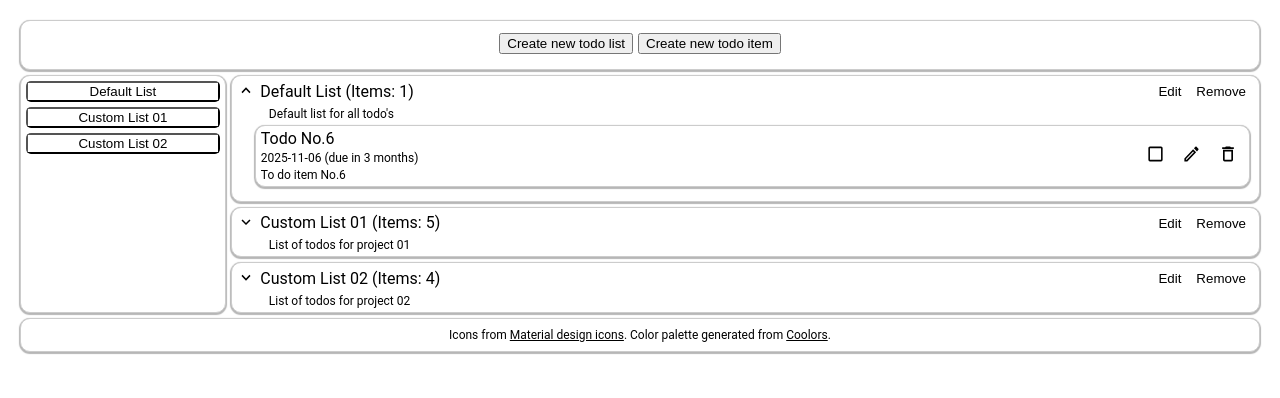
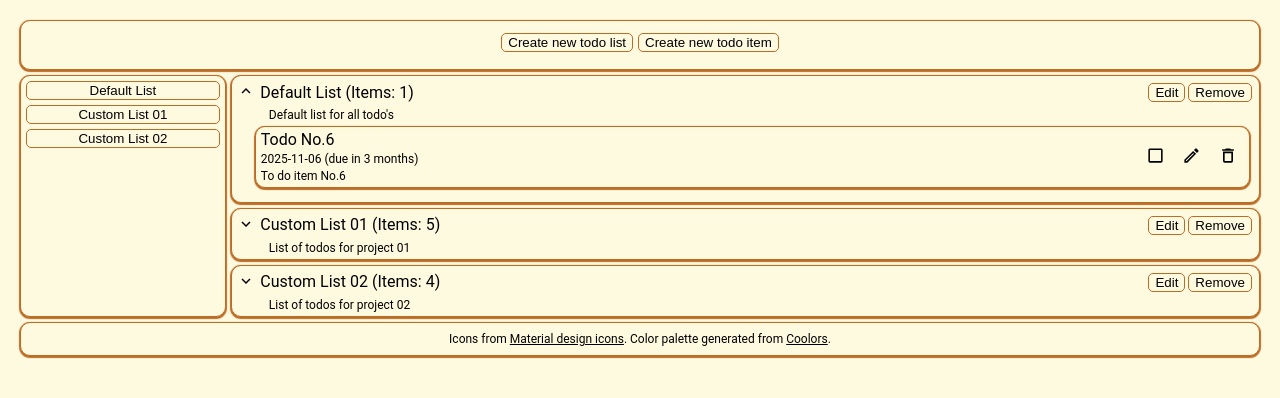
Before and after one commit to ignasc/todo-app, a website built with webpack: page src/template.html in a window 1280 px wide. Built offline with nearby package versions, Linux system fonts and the light colour scheme; files whose address does not match are found by name.

Commit message:
Apply generic input styling to all input elements.

```diff
--- a/src/UI.js
+++ b/src/UI.js
@@ -24,6 +24,7 @@ function showNavBar(){
 
     const btn_NewProject = document.createElement("button");
     btn_NewProject.textContent = "Create new todo list";
+    btn_NewProject.setAttribute("class", "btn-generic-style");
     btn_NewProject.addEventListener("click", ()=>{
         navbarForms.textContent = "";
         navbarForms.appendChild(returnNewProjectForm());
@@ -33,6 +34,7 @@ function showNavBar(){
 
     const btn_NewTodo = document.createElement("button");
     btn_NewTodo.textContent = "Create new todo item";
+    btn_NewTodo.setAttribute("class", "btn-generic-style");
     btn_NewTodo.addEventListener("click", ()=>{
         navbarForms.textContent = "";
         navbarForms.appendChild(returnNewTodoForm());
@@ -54,6 +56,7 @@ function showSideBar(){
     const projectList = document.createElement("ul");
     const projectItem = document.createElement("li")
     const btnProject = document.createElement("button");
+    btnProject.setAttribute("class", "btn-generic-style");
     const projects = projectRetrieve("getAll");
 
     if(projects.length == 0){
@@ -146,6 +149,7 @@ function returnProjectItemHtml(object){
 
     const btnExpand = document.createElement("button");
     btnExpand.setAttribute("id","btn-exp-" + object.id)
+    btnExpand.setAttribute("class", "btn-generic-style")
     if(object.cardExpanded){
         btnExpand.textContent = "";
         const btnImage = new Image();
@@ -197,6 +201,7 @@ function returnProjectItemHtml(object){
 
     const btnEdit = document.createElement("button");
     btnEdit.setAttribute("id", "btn-edit-" + object.id)
+    btnEdit.setAttribute("class", "btn-generic-style");
     if(object.editActive){
         btnEdit.textContent = "Cancel Edit";
     }else{
@@ -219,6 +224,7 @@ function returnProjectItemHtml(object){
 
     const btnRemove = document.createElement("button");
     btnRemove.textContent = "Remove";
+    btnRemove.setAttribute("class", "btn-generic-style");
     btnRemove.addEventListener("click", (e)=>{
         e.preventDefault();
         projectDelete(object.id);
@@ -401,6 +407,7 @@ function returnProjectEditFormHtml(object){
         btn_submit.setAttribute("type", "submit");
         btn_submit.setAttribute("value", "Save");
         btn_submit.setAttribute("id", "form-project-submit-btn");
+        btn_submit.setAttribute("class", "btn-generic-style");
 
         btn_submit.addEventListener("click", (e)=>{
             e.preventDefault()
@@ -491,6 +498,7 @@ function returnTodoEditFormHtml(object){
         btn_submit.setAttribute("type", "submit");
         btn_submit.setAttribute("value", "Save");
         btn_submit.setAttribute("id", "form-todo-submit-btn");
+        btn_submit.setAttribute("class", "btn-generic-style");
 
         btn_submit.addEventListener("click", (e)=>{
             e.preventDefault()
@@ -566,6 +574,7 @@ function returnNewProjectForm(){
     btn_submit.setAttribute("type", "submit");
     btn_submit.setAttribute("value", "Save");
     btn_submit.setAttribute("id", "form-new-project-submit-btn");
+    btn_submit.setAttribute("class", "btn-generic-style");
 
     btn_submit.addEventListener("click", (e)=>{
         e.preventDefault()
@@ -581,6 +590,7 @@ function returnNewProjectForm(){
 
     const btn_cancel = document.createElement("button");
     btn_cancel.textContent = "Cancel";
+    btn_cancel.setAttribute("class", "btn-generic-style");
     btn_cancel.addEventListener("click", (e)=>{
         e.preventDefault();
         document.querySelector("#new-forms").style.display = "none";
@@ -665,6 +675,7 @@ function returnNewTodoForm(){
     btn_submit.setAttribute("type", "submit");
     btn_submit.setAttribute("value", "Save");
     btn_submit.setAttribute("id", "form-new-todo-submit-btn");
+    btn_submit.setAttribute("class", "btn-generic-style");
 
     btn_submit.addEventListener("click", (e)=>{
         e.preventDefault()
@@ -679,6 +690,7 @@ function returnNewTodoForm(){
 
     const btn_cancel = document.createElement("button");
     btn_cancel.textContent = "Cancel";
+    btn_cancel.setAttribute("class", "btn-generic-style");
     btn_cancel.addEventListener("click", (e)=>{
         e.preventDefault();
         document.querySelector("#new-forms").style.display = "none";
--- a/src/styles.css
+++ b/src/styles.css
@@ -2,18 +2,20 @@
     --border-radius-small: 5px;
     --border-radius-big: 10px;
 
-    --bg-main-color: rgb(255, 255, 255);
-    --bg-main-box-shadow: 0px 1px 1px 1px rgb(182, 182, 182);
-    --bg-main-border: 1px solid rgb(204, 204, 204);
-    --bg-main-hover: rgb(243, 243, 243);
+    --bg-main-color: rgb(254, 250, 224);
+    --bg-main-box-shadow: 0px 1px 1px 1px rgb(188, 108, 37);
+    --bg-main-border: 1px solid rgb(188, 108, 37);
+    --bg-main-hover: rgb(221, 161, 94);
 
     --bg-project-item: rgb(255, 255, 255);
     --bg-project-box-shadow: 0px 1px 1px 0px rgb(255, 255, 255);
     --bg-project-border: 1px solid rgb(255, 255, 255);
 
-    --bg-todo-card: rgb(255, 255, 255);
+    --bg-todo-card: rgb(254, 250, 224);
     --bg-todo-box-shadow:0px 1px 1px 0px rgb(255, 255, 255);
     --bg-todo-border: 1px solid rgb(255, 255, 255);
+
+    --bg-generic-input: white;
 
     --form-border: 1px solid rgb(255, 255, 255);
 
@@ -62,6 +64,16 @@ body{
     padding: 2px;
 }
 
+#navbar-buttons > button {
+    /*background-color: var(--bg-main-color);
+    border: var(--bg-main-border);
+    border-radius: var(--border-radius-small);*/
+}
+
+#navbar-buttons > button:hover {
+    /*background-color: var(--bg-main-hover);*/
+}
+
 #new-forms {
     display: flex;
     flex-direction: row;
@@ -105,6 +117,10 @@ body{
     flex-direction: column;
 }
 
+select {
+    background-color: var(--bg-generic-input);
+}
+
 #content-sidebar {
     grid-column: 1 / 2;
     grid-row: 2 / -2;
@@ -127,16 +143,20 @@ body{
 
 #content-sidebar > ul > li {
     overflow: hidden;
-    border-radius: var(--border-radius-small);
+    /*border-radius: var(--border-radius-small);
+    border: var(--bg-main-border);*/
 }
 
 #content-sidebar > ul > li > button {
     width: 100%;
-    background: var(--bg-project-item);
+    /*border: none;
+    background-color: var(--bg-main-color);*/
 }
 
 #content-sidebar > ul > li > button:hover {
-    background-color: var(--bg-main-color);
+    /*box-shadow: var(--bg-main-box-shadow);
+    background-color: var(--bg-main-hover);*/
+
 }
 
 #content-main {
@@ -152,7 +172,7 @@ body{
 
 .project-card {
     padding: 5px;
-    background: var(--bg-project-item);
+    background-color: var(--bg-main-color);
     border: var(--bg-main-border);
     box-shadow: var(--bg-main-box-shadow);
     border-radius: var(--border-radius-big);
@@ -172,12 +192,13 @@ body{
 .project-card-heading > button{
     flex: 0, 1, 2ch; /*grow,shrink,basis*/
     padding: 0;
-    background: var(--bg-project-item);
+    /*background: var(--bg-main-color);
+    border: none;*/
     border: none;
 }
 
 .project-card-heading > button > img:hover {
-    filter: var(--filter-expand-hover);
+    /*box-shadow: var(--bg-main-box-shadow);*/
 }
 
 .project-card-heading > h1{
@@ -208,14 +229,13 @@ body{
 }
 
 .project-nav > button {
-    background-color: var(--bg-main-color);
-    border: 0px;
+    /*background-color: var(--bg-main-color);
+    border-radius: var(--border-radius-small);
+    border: 0px;*/
 }
 
 .project-nav > button:hover {
-    border-radius: var(--border-radius-small);
-    box-shadow: var(--bg-main-box-shadow);
-    background-color: var(--bg-main-hover);
+    /*box-shadow: var(--bg-main-box-shadow);*/
 }
 
 .project-form {
@@ -366,6 +386,16 @@ body{
     filter: brightness(0) saturate(100%) invert(22%) sepia(75%) saturate(3851%) hue-rotate(345deg) brightness(86%) contrast(105%);
 }
 
+.btn-generic-style {
+    background-color: var(--bg-main-color);
+    border: var(--bg-main-border);
+    border-radius: var(--border-radius-small);
+}
+
+.btn-generic-style:hover {
+    background-color: var(--bg-main-hover);
+}
+
 .required {
     color: rgb(173, 21, 21);
     font-size: 0.8rem;
```
